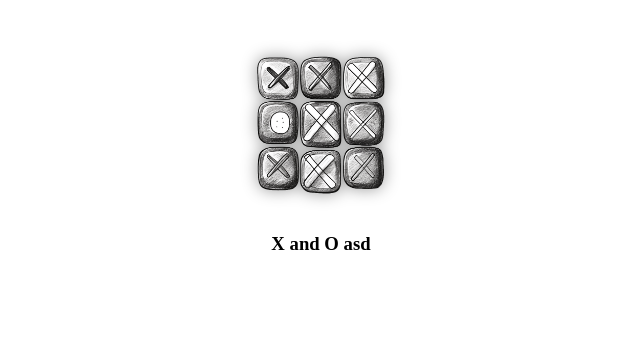
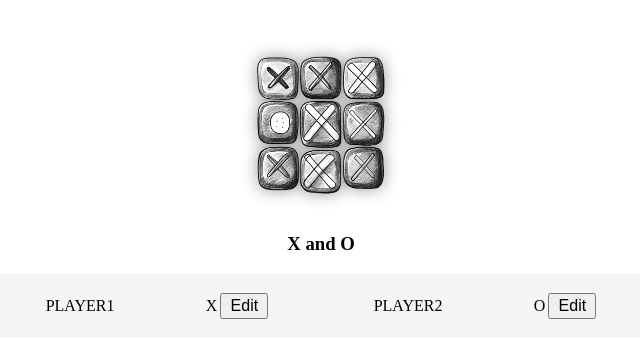
Before and after one commit to R-Velmurugan/tic-tac-toe, a React (Create React App) app: page / in a window 1280 px wide. Shown: the top 358 px of the page, without its empty margins (319-959 px from the left). Built offline with nearby package versions, Linux system fonts and the light colour scheme.

Commit message:
finished the player component

```diff
--- a/public/index.html
+++ b/public/index.html
@@ -13,7 +13,7 @@
   <body>
     <header>
       <img src = "game-logo.png" alt = "tic-tac-toe logo"/>
-      <h3>X and O asd</h3>
+      <h3>X and O</h3>
     </header>
     <div id="root"></div>
   </body>
--- a/src/App.jsx
+++ b/src/App.jsx
@@ -1,9 +1,17 @@
 import './App.css';
+import Player from "./Player";
 
 function App() {
+
   return (
-    <div className="App">
-    </div>
+    <>
+        <div id="game-board">
+            <div id="players">
+                <Player  initialName = "Player1" symbol="X"/>
+                <Player  initialName = "Player2" symbol="O"/>
+            </div>
+        </div>
+    </>
   );
 }
 
--- a/src/Player.jsx
+++ b/src/Player.jsx
@@ -0,0 +1,30 @@
+import {useState} from "react";
+
+export default function Player({initialName , symbol}) {
+    const [isEditing, setIsEditing] = useState(false);
+    const [playerName , setIsPlayerName] = useState(initialName);
+
+    let editablePlayerName = <span className="player-name">{playerName}</span>;
+
+    if(isEditing){
+        editablePlayerName = <input type="text" className="player-name" value = {playerName} onChange={handleChange}/>
+    }
+
+    function handleClick(){
+        setIsEditing((editing) => !editing);
+    }
+
+    function handleChange(event){
+        setIsPlayerName(event.target.value);
+    }
+
+    return (
+        <li>
+            <span className="player">
+                {editablePlayerName}
+                <span className="player-id">{symbol}</span>
+            </span>
+            <button onClick={handleClick}>{isEditing ? "Save" : "Edit"}</button>
+        </li>
+    );
+};
--- a/src/index.css
+++ b/src/index.css
@@ -2,7 +2,7 @@
     box-sizing: border-box;
 }
 
-header{
+header {
     text-align: center;
 }
 header img {
@@ -11,3 +11,63 @@ header img {
     margin: 3rem auto 1rem auto;
     filter: drop-shadow(0 0 8px rgba(0, 0, 0, 0.4));
 }
+
+li{
+    list-style-type: none;
+}
+
+#game-board{
+    margin-inline: auto;
+    max-width: 45rem;
+    background-color: #F5F5F5;
+    padding: 1rem;
+}
+
+#players{
+    --height-of-input: 2rem;
+    --width-of-input: 3rem;
+    display: flex;
+    justify-content: space-around;
+    align-items: center;
+    height: var(--height-of-input);
+    padding: 1rem;
+}
+
+.player-name{
+    display: inline-block;
+    width: 10rem;
+    text-transform: uppercase;
+}
+
+.player input{
+    width: 10rem;
+    animation: pulse-text 2s infinite;
+    border: none;
+    padding: .5rem;
+    background-color: #F5F5F5;
+}
+
+#players button{
+    width: 3rem;
+    padding: .1rem;
+}
+
+.player-id{
+    margin-inline-end: .2rem;
+}
+
+.player input , #players button{
+    font-size: 1rem;
+}
+
+@keyframes pulse-text {
+    0% {
+        color: #1A91DA;
+    }
+    50% {
+        color: #67C5E6;
+    }
+    100% {
+        color: #1A91DA;
+    }
+}
```
